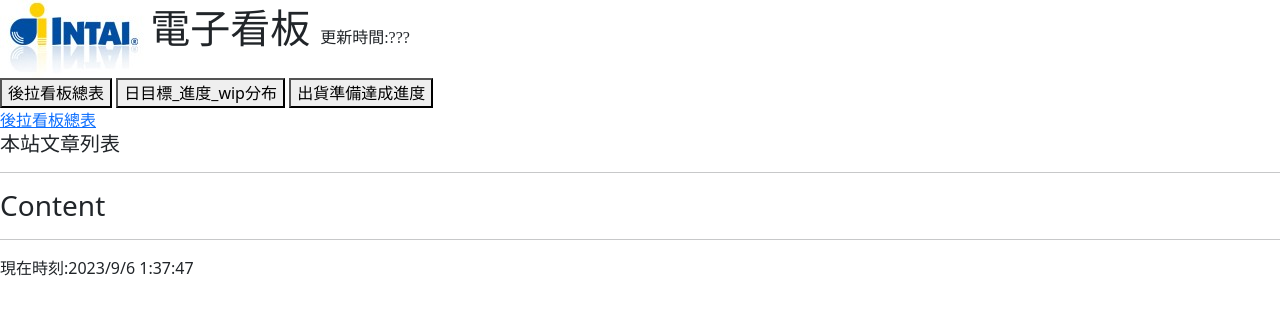
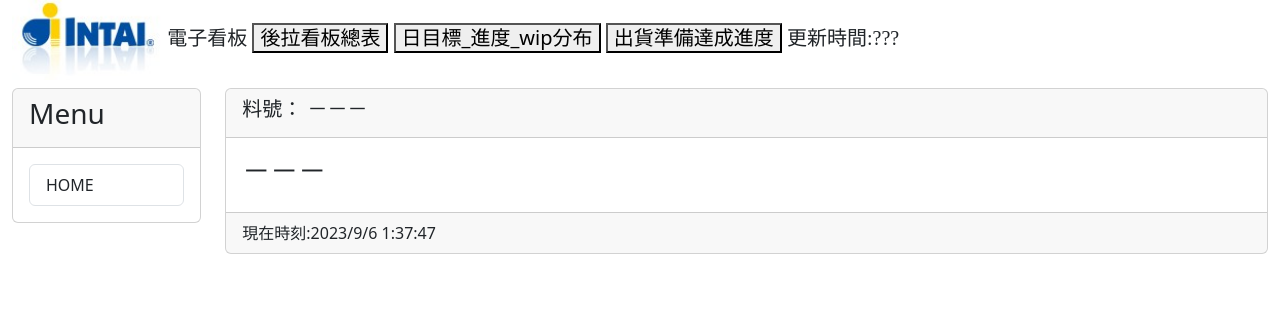
Before and after one commit to jerryx0222/WebProject, a Django app: template IntaiWeb/templates/index.html in a window 1280 px wide. Shown: the top 315 px of the page. Run offline with Django 3.2, Linux system fonts and the light colour scheme; the template is opened without the code that fills it, so the values that code supplies are empty.

Commit message:
20230906

```diff
--- a/IntaiWeb/templates/base.html
+++ b/IntaiWeb/templates/base.html
@@ -3,18 +3,43 @@
 <html>
 <head>
     <meta charset="UTF-8">
+    <meta name="viewport" content="width=device-width, initial-scale=1">
     <title>
         {% block title %} {% endblock %}
     </title>
     <link href="https://cdn.jsdelivr.net/npm/bootstrap@5.3.1/dist/css/bootstrap.min.css" rel="stylesheet" integrity="sha384-4bw+/aepP/YC94hEpVNVgiZdgIC5+VKNBQNGCHeKRQN+PtmoHDEXuppvnDJzQIu9" crossorigin="anonymous">
 </head>
 <body>
-    {% include 'header.html' %}
-    {% block headmessage %} {% endblock %}
-    <hr>
-    {% block content %} {% endblock %}
-    <hr>
-    {% include 'footer.html' %}
+    <div class = "container-fluid">
+        {% include 'header.html' %}
+        <div class="row">
+            <div class="col-sm-2 col-md-2">
+                <div class="card">
+                    <div class="card-header">
+                        <h3>Menu</h3>
+                    </div>
+                    <div class="card-body">
+                        <div class="list-group">
+                            <a href="/" class="list-group-item">HOME</a>
+                        </div>
+                    </div>
+                </div>
+            </div>
+            <div class="col-sm-10 col-md-10">
+                <div class="card">
+                    <div class="card-header">
+                        {% block headmessage %} {% endblock %}
+                    </div>
+                    <div class="card-body">
+                        {% block content %} {% endblock %}
+                    </div>
+                    <div class="card-footer">
+                        {% include 'footer.html' %}
+                    </div>
+                </div>
+            </div>
+        </div>
+    </div>
     <script src="https://cdn.jsdelivr.net/npm/bootstrap@5.3.1/dist/js/bootstrap.bundle.min.js" integrity="sha384-HwwvtgBNo3bZJJLYd8oVXjrBZt8cqVSpeBNS5n7C8IVInixGAoxmnlMuBnhbgrkm" crossorigin="anonymous"></script>
 </body>
 </html>
--- a/IntaiWeb/templates/header.html
+++ b/IntaiWeb/templates/header.html
@@ -1,59 +1,17 @@
 <!-- header.html -->
+{% load static %}
+<h5>
+    <img src="{% static 'img/logo.jpg' %}" width="150">
+    電子看板
 
-<html>
-  <head>
-    <meta charset="utf-8" >
-    <title>電子看板 Header</title>
-  </head>
-  <body>
-        <img src="static/img/logo.jpg" style="vertical-align:middle;">
-        <span style="font-family:標楷體;font-size: 40px;"> 電子看板 </span>
-        {% if UDTime  %}
-            <span calss='myDTime' style="font-family:標楷體;"> 更新時間:{{ UDTime }} </span>
-        {% else  %}
-            <span calss='myDTime' style="font-family:標楷體;"> 更新時間:??? </span>
-        {% endif  %}
-        <Br>
+    <button onclick='runningtables()' href="http://www.google.com">後拉看板總表</button><span id='r1'></span>
+    <button onclick='runningtables()'>日目標_進度_wip分布</button><span id='r2'></span>
+    <button onclick='outputers()'>出貨準備達成進度</button><span id='r3'></span>
 
-        <button onclick='runningtables()' href="http://www.google.com">後拉看板總表</button><span id='r1'></span>
-        <button onclick='runningtables()'>日目標_進度_wip分布</button><span id='r2'></span>
-        <button onclick='outputers()'>出貨準備達成進度</button><span id='r3'></span><BR>
+    {% if UDTime  %}
+        <span calss='myDTime' style="font-family:標楷體;"> 更新時間:{{ UDTime }} </span>
+    {% else  %}
+        <span calss='myDTime' style="font-family:標楷體;"> 更新時間:??? </span>
+    {% endif  %}
 
-        <a href="http://192.168.182.129/Run1/?type=2ETC07&wip=1">後拉看板總表</a>
-
-
-  </body>
-</html>
-
-
-<script>
-function mynow()
-{
-  Today = new Date();
-  yy=Today.getFullYear();
-  mm=Today.getMonth()+1;
-  dd=Today.getDate();
-  h=Today.getHours();
-  m=Today.getMinutes();
-  s=Today.getSeconds();
-}
-function mDate()
-{
-  mynow();
-  document.getElementById("m1").innerHTML = Today;
-  setTimeout('mDate()',1000)
-}
-function mToday()
-{
-  mynow();
-  document.getElementById("m2").innerHTML = yy+"年"+mm+"月"+dd+"日";
-  setTimeout('mToday()',2000)
-}
-function mTime()
-{
-  mynow()
-  document.getElementById("m3").innerHTML = h+":"+m+":"+s;
-  setTimeout('mTime()',3000)
-}
-
-</script>
+</h5>
--- a/IntaiWeb/templates/index.html
+++ b/IntaiWeb/templates/index.html
@@ -2,10 +2,10 @@
 {% extends 'base.html' %}
 {% block title %} Welcome to 電子看板 {% endblock %}
 {% block headmessage %}
-    <h5 style=‘font-family:標楷體;’> 本站文章列表</h5>
+    <h5 style=‘font-family:標楷體;’> 料號： －－－ </h5>
 
 {% endblock %}
 
 {% block content %}
-    <h3 style=‘font-family:標楷體;’> Content</h3>
+    <h3 style=‘font-family:標楷體;’> －－－ </h3>
 {% endblock %}
```
Also changed, not shown: WebProject/settings.py (+7 -3 lines).
